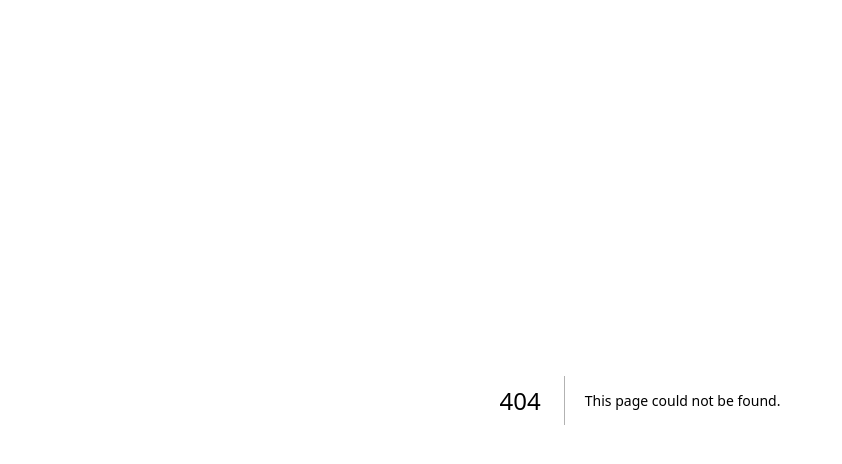
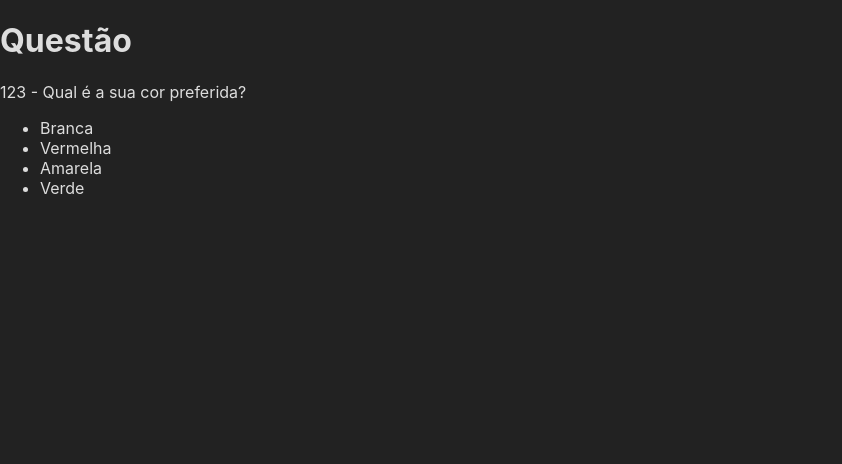
Before and after one commit to LeticiaLopess/next-basico, a Next.js app: page /questao in a window 1280 px wide. Before the commit this address had no page. Shown: the top 464 px of the page, without its empty margins (0-842 px from the left). Built offline with nearby package versions, Linux system fonts and the light colour scheme.

Commit message:
integração com API

```diff
--- /dev/null
+++ b/src/pages/api/questao/[id].js
@@ -0,0 +1,18 @@
+export default function questao(req, res) {
+    if(req.method === "GET") {
+        get(req, res)
+    } else {
+        req.status(405).send() // indica médodo não permitido, pois quero GET
+    }
+}
+
+function get(req, res) {
+        const id = req.query.id
+        res.status(200).json({
+            id,
+            enunciado: 'Qual é a sua cor preferida?',
+            respostas: [
+                'Branca', 'Vermelha', 'Amarela', 'Verde'
+            ]
+        })
+}
--- /dev/null
+++ b/src/pages/questao.jsx
@@ -0,0 +1,33 @@
+import { useEffect } from "react"
+import { useState } from "react"
+
+export default function questao() {
+    const [questao, setQuestao] = useState()
+
+    useEffect(() => {
+        fetch('http://localhost:3000/api/questao/123')
+    .then(resp => resp.json())
+    .then(setQuestao)
+    }, [])
+
+    function renderizarRespostas() {
+        if(questao) {
+            return questao.respostas.map((resp, i) => {
+                return <li key={i}>{resp}</li>
+            })
+        }
+        return false
+    }
+
+    return (
+        <div>
+            <h1>Questão</h1>
+            <div>
+                <span>{questao?.id} - {questao?.enunciado}</span>
+            </div>
+            <ul>
+                {renderizarRespostas()}
+            </ul>
+        </div>
+    )
+}
```
